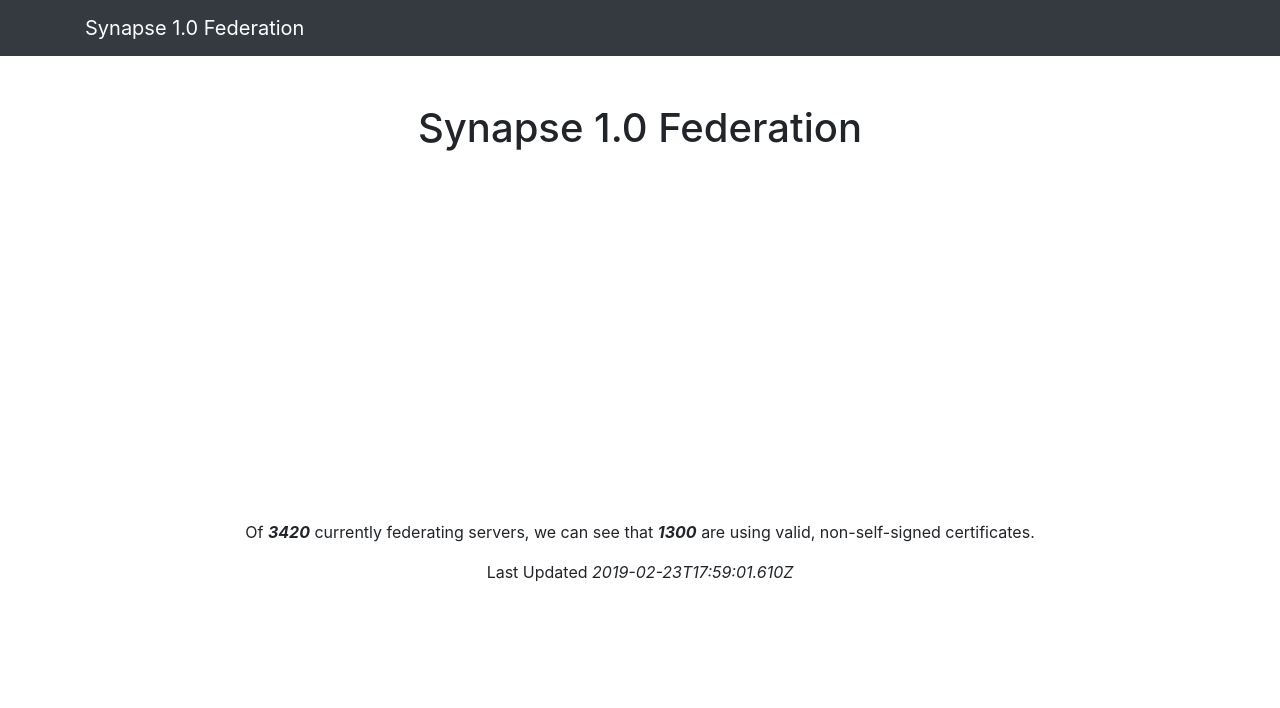
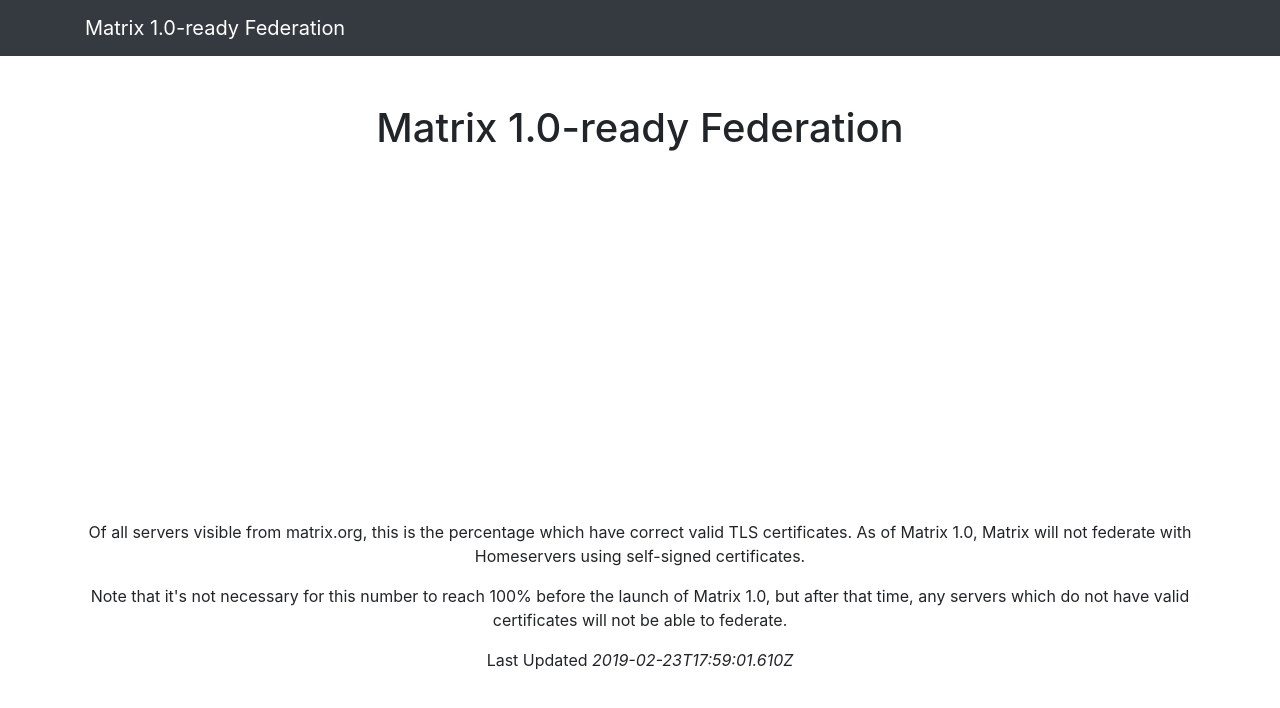
Before and after one commit to matrix-org/arewereadyyet.com, a website: page index.html in a window 1280 px wide. Drawn offline with Linux system fonts and the light colour scheme; a script that the page names is missing.

Commit message:
update text

```diff
--- a/index.html
+++ b/index.html
@@ -8,7 +8,7 @@
   <meta name="description" content="">
   <meta name="author" content="">
 
-  <title>Synapse 1.0 Federation</title>
+  <title>Matrix 1.0-ready Federation</title>
 
   <!-- Bootstrap core CSS -->
   <link href="vendor/bootstrap/css/bootstrap.min.css" rel="stylesheet">
@@ -20,7 +20,7 @@
   <!-- Navigation -->
   <nav class="navbar navbar-expand-lg navbar-dark bg-dark static-top">
     <div class="container">
-      <a class="navbar-brand" href="#">Synapse 1.0 Federation</a>
+      <a class="navbar-brand" href="#">Matrix 1.0-ready Federation</a>
     </div>
   </nav>
 
@@ -28,12 +28,17 @@
   <div class="container">
     <div class="row">
       <div class="col-lg-12 text-center">
-        <h1 class="mt-5">Synapse 1.0 Federation</h1>
+        <h1 class="mt-5">Matrix 1.0-ready Federation</h1>
         <div id="svg-dial"></div>
         <p>
-            Of <span class="font-weight-bold font-italic">3420</span> currently federating servers, we can see that <span class="font-weight-bold font-italic">1300</span> are using valid, non-self-signed certificates.
+            Of all servers visible from matrix.org, this is the percentage which have correct valid TLS certificates. As of Matrix 1.0, Matrix will not federate with Homeservers using self-signed certificates.
         </p>
-        <p>Last Updated <span class="font-italic">2019-02-23T17:59:01.610Z</span></p>
+        <p>
+          Note that it's not necessary for this number to reach 100% before the launch of Matrix 1.0, but  after that time, any servers which do not have valid certificates will not be able to federate.
+        </p>
+        <p>
+          Last Updated <span class="font-italic">2019-02-23T17:59:01.610Z</span>
+        </p>
       </div>
     </div>
   </div>
```
